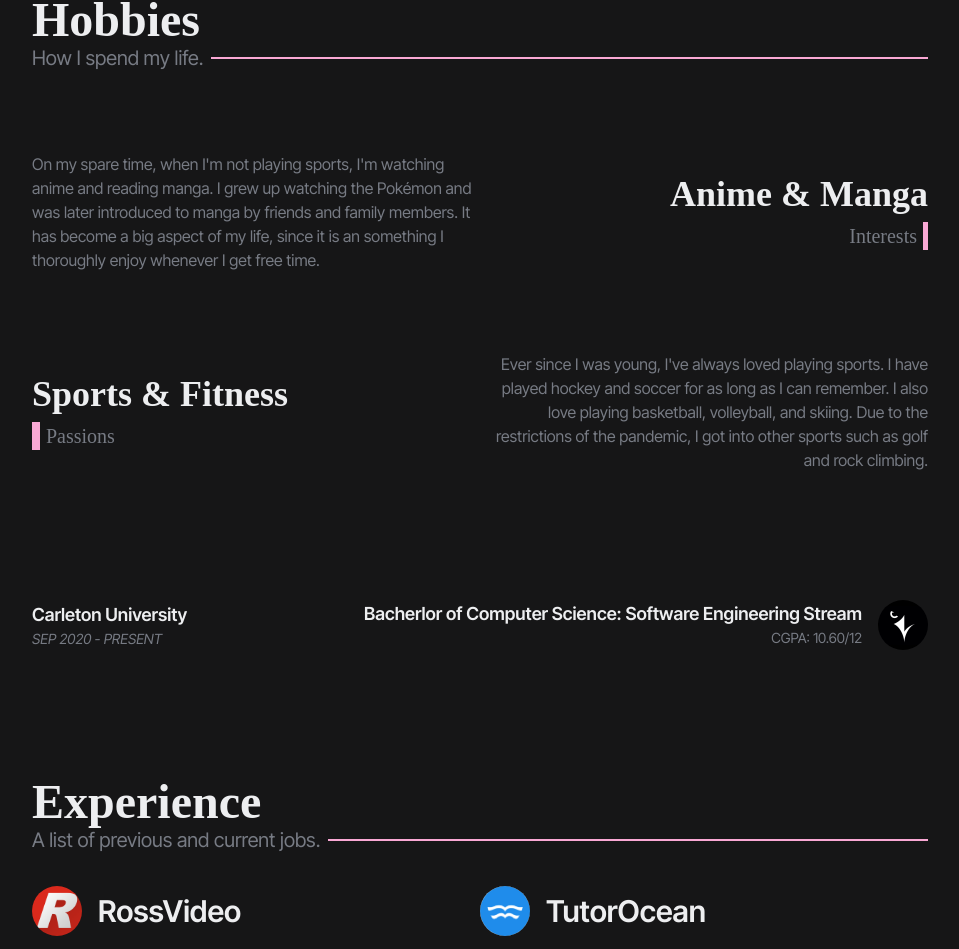
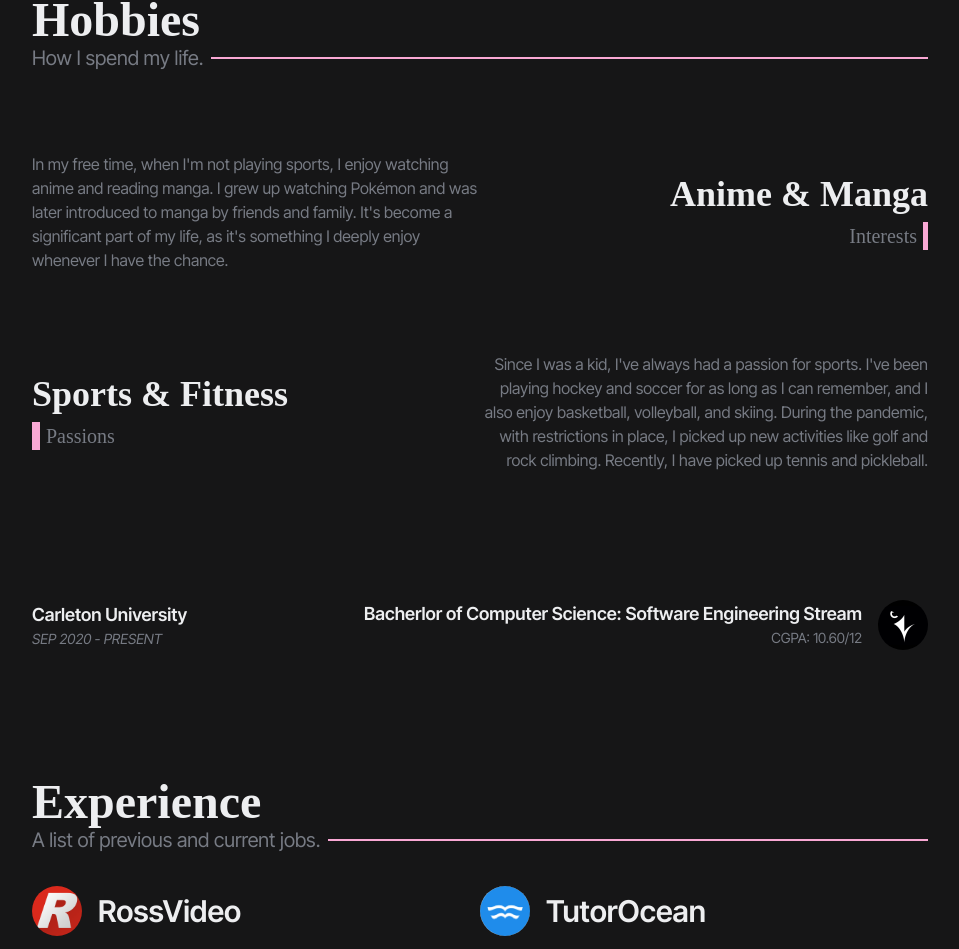
Before and after one commit to MoleXprof/MoleXprof.github.io, a Next.js app: page / in a window 1280 px wide. Shown: the part 902-1851 px from the top of the page, without its empty margins (160-1119 px from the left). Built offline with nearby package versions, Linux system fonts and the light colour scheme; a web font is replaced by a local one.

Commit message:
Grammar checking

```diff
--- a/components/about.tsx
+++ b/components/about.tsx
@@ -29,7 +29,7 @@ const About = () => {
                 </div>
 
                 <p className="md:w-1/2 text-xs md:text-base text-text-body">
-                    {"On my spare time, when I'm not playing sports, I'm watching anime and reading manga. I grew up watching the Pokémon and was later introduced to manga by friends and family members. It has become a big aspect of my life, since it is an something I thoroughly enjoy whenever I get free time."}
+                    {"In my free time, when I'm not playing sports, I enjoy watching anime and reading manga. I grew up watching Pokémon and was later introduced to manga by friends and family. It's become a significant part of my life, as it's something I deeply enjoy whenever I have the chance."}
                 </p>
 
                 <div className="md:flex flex-col hidden gap-2 text-right">
@@ -63,7 +63,7 @@ const About = () => {
                 </div>
 
                 <p className="md:w-1/2 md:text-right text-xs md:text-base text-text-body">
-                    {"Ever since I was young, I've always loved playing sports. I have played hockey and soccer for as long as I can remember. I also love playing basketball, volleyball, and skiing. Due to the restrictions of the pandemic, I got into other sports such as golf and rock climbing."}
+                    {"Since I was a kid, I've always had a passion for sports. I've been playing hockey and soccer for as long as I can remember, and I also enjoy basketball, volleyball, and skiing. During the pandemic, with restrictions in place, I picked up new activities like golf and rock climbing. Recently, I have picked up tennis and pickleball."}
                 </p>
             </div>
         </div>
```
